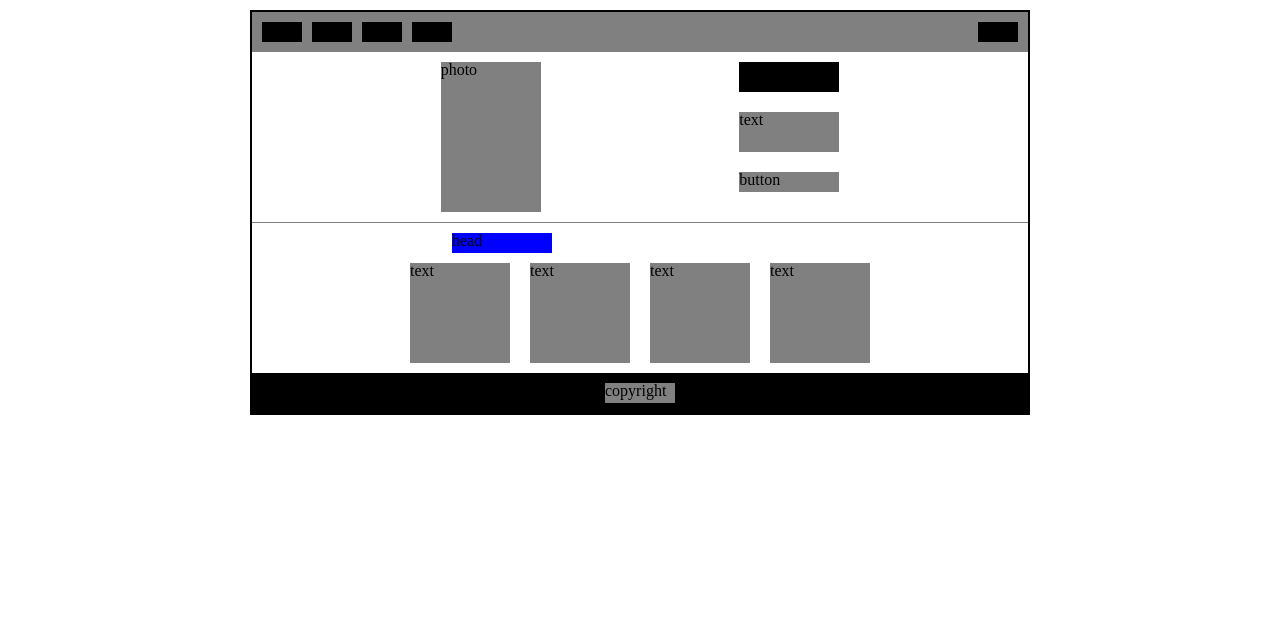
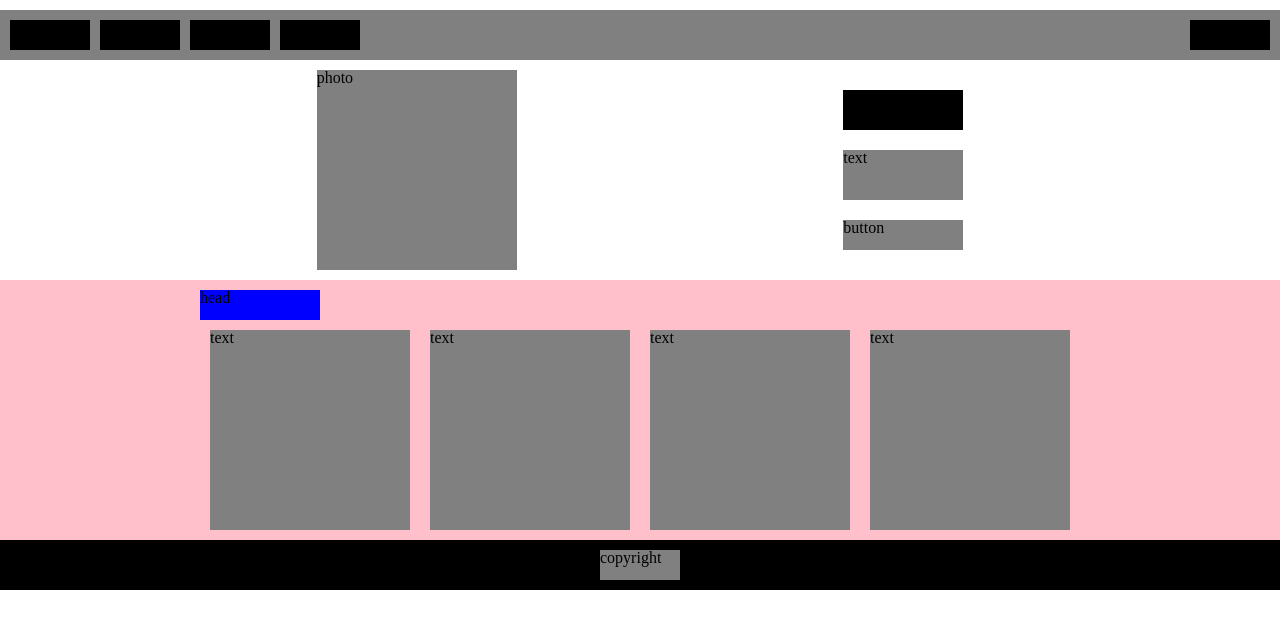
Before and after one commit to SakthivelMurugan/layout-16, a plain HTML site: page index.html in a window 1280 px wide. Drawn offline with Linux system fonts and the light colour scheme.

Commit message:
Margin size changed.

```diff
--- a/css/css.css
+++ b/css/css.css
@@ -2,10 +2,8 @@
 {
 	display:flex;
 	flex-direction:column;
-	margin:250px;
 	margin-top:10px;
 	margin-bottom:10px;
-	border:2px solid black;
 }
 .one .header
 {
@@ -23,8 +21,8 @@
 }
 .one .header .start .b
 {
-	height:20px;
-	width:40px;
+	height:30px;
+	width:80px;
 	background-color:black;
 	margin:5px;
 }
@@ -37,8 +35,8 @@
 }
 .one .header .end .b
 {
-	height:20px;
-	width:40px;
+	height:30px;
+	width:80px;
 	background-color:black;
 	margin:5px;
 }
@@ -54,8 +52,8 @@
 }
 .one .split1 .split11 .photo
 {
-	height:150px;
-	width:100px;
+	height:200px;
+	width:200px;
 	background-color:gray;
 	margin:10px;
 }
@@ -63,26 +61,27 @@
 {
 	display:flex;
 	flex-direction:column;
-
+	align-items:center;
+	justify-content:center;
 }
 .one .split1 .split12 .dark
 {
-	height:30px;
-	width:100px;
+	height:40px;
+	width:120px;
 	background-color:black;
 	margin:10px;
 }
 .one .split1 .split12 .content
 {
-	height:40px;
-	width:100px;
+	height:50px;
+	width:120px;
 	background-color:gray;
 	margin:10px;
 }
 .one .split1 .split12 .button
 {
-	height:20px;
-	width:100px;
+	height:30px;
+	width:120px;
 	background-color:gray;
 	margin:10px;
 }
@@ -90,7 +89,7 @@
 {
 	display:flex;
 	flex-direction:column;
-	border-top:1px solid gray;
+	background-color:pink;
 }
 .one .split2 .split21
 {
@@ -99,8 +98,8 @@
 }
 .one .split2 .split21 .dark
 {
-	height:20px;
-	width:100px;
+	height:30px;
+	width:120px;
 	background-color:blue;
 	margin-left:200px;
 	margin-top:10px;
@@ -113,8 +112,8 @@
 }
 .one .split2 .split22 .box
 {
-	height:100px;
-	width:100px;
+	height:200px;
+	width:200px;
 	background-color:gray;
 	margin:10px;
 }
@@ -126,8 +125,8 @@
 }
 .one .footer .text
 {
-	height:20px;
-	width:70px;
+	height:30px;
+	width:80px;
 	background-color:gray;
 	margin:10px;
 }
--- a/index.html
+++ b/index.html
@@ -9,38 +9,38 @@
 		<div class="one">
 			<div class="header">
 				<div class="start">
-<p class="b">b</p>
-<p class="b">b</p>
-<p class="b">b</p>
-<p class="b">b</p>
+					<div class="b">b</div>
+					<div class="b">b</div>
+					<div class="b">b</div>
+					<div class="b">b</div>
 				</div>
 				<div class="end">
-<p class="b">b</p>
+					<div class="b">b</div>
 				</div>
 			</div>
 			<div class="split1">
 				<div class="split11">
-<p class="photo">photo</p>
+					<div class="photo">photo</div>
 				</div>
 				<div class="split12">
-<p class="dark">text</p>
-<p class="content">text</p>
-<p class="button">button</p>
+					<div class="dark">text</div>
+					<div class="content">text</div>
+					<div class="button">button</div>
 				</div>
 			</div>
 			<div class="split2">
 				<div class="split21">
-<p class="dark">head</p>
+					<div class="dark">head</div>
 				</div>
 				<div class="split22">
-<p class="box">text</p>
-<p class="box">text</p>
-<p class="box">text</p>
-<p class="box">text</p>
+					<div class="box">text</div>
+					<div class="box">text</div>
+					<div class="box">text</div>
+					<div class="box">text</div>
 				</div>
 			</div>
 			<div class="footer">
-<p class="text">copyright</p>
+				<div class="text">copyright</div>
 			</div>
 		</div>
 	</body>
```
Lines whose indentation alone changed are shown as unchanged.
